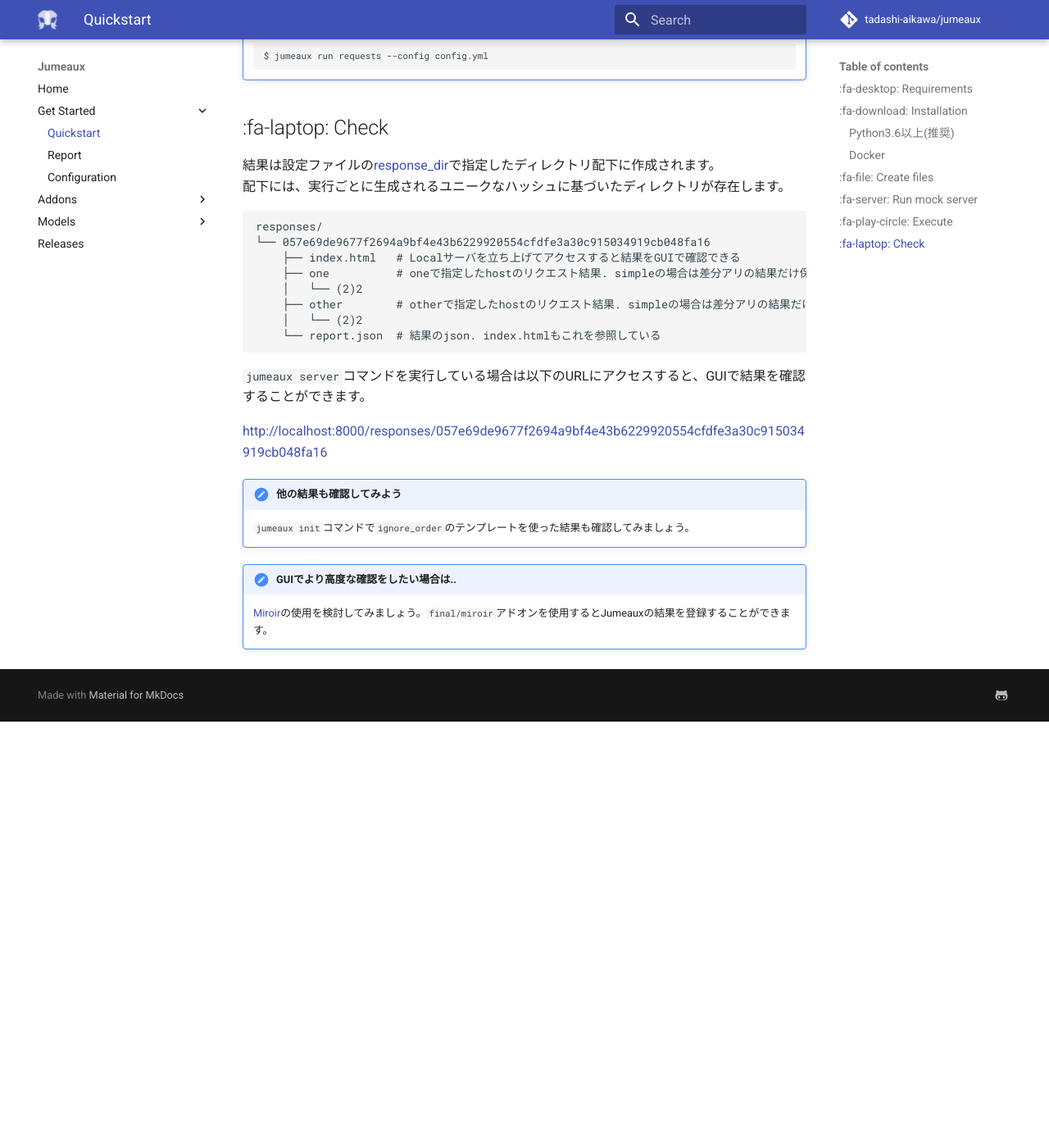
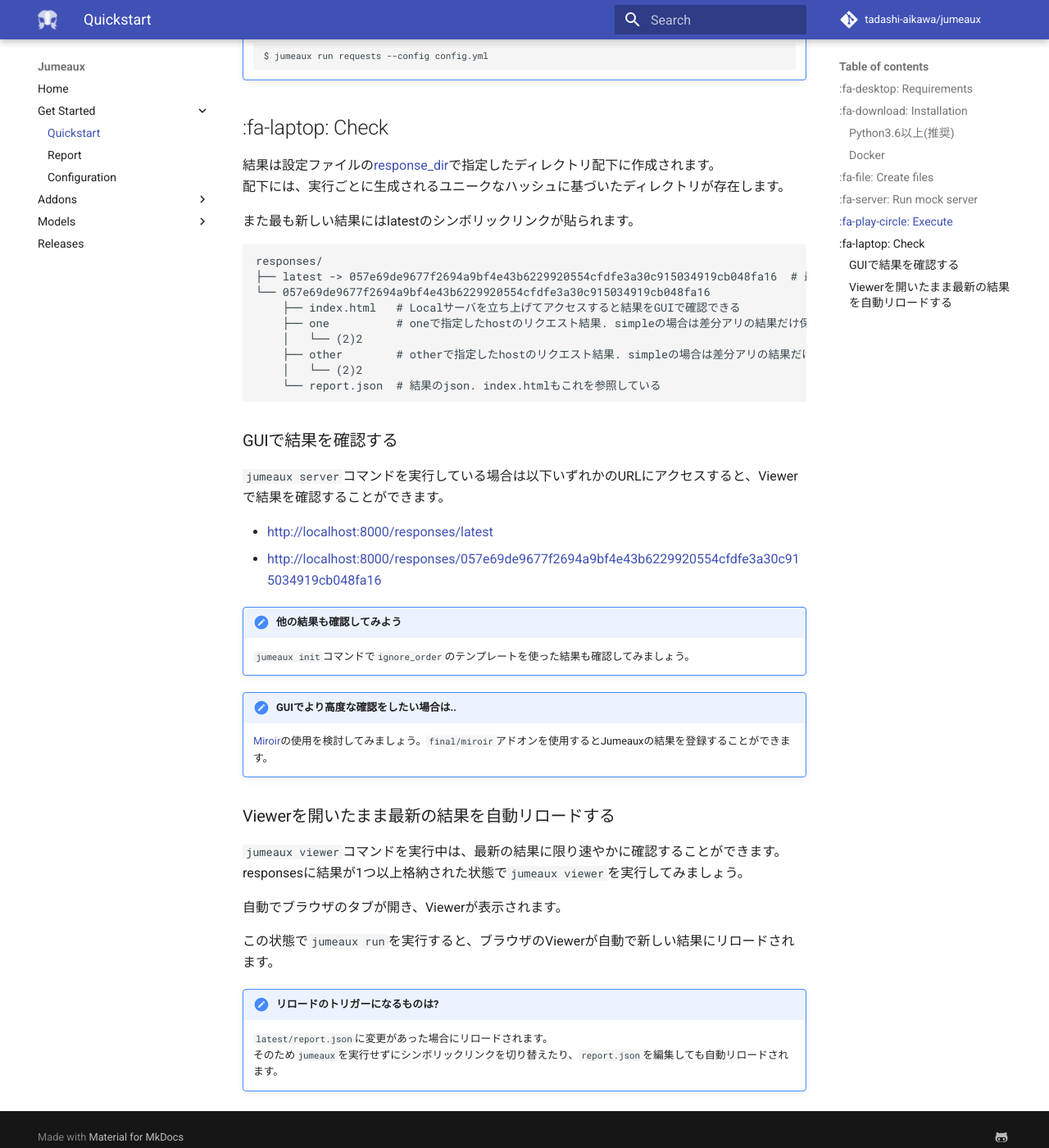
Before and after one commit to tadashi-aikawa/jumeaux, an MkDocs documentation site: the page built from mkdocs/ja/getstarted/quickstart.md, in a window 1280 px wide and 1400 px high, scrolled down 2084 px. Shown: the whole window at 82% size. Built offline with MkDocs 1.6.1 and Material for MkDocs 9.7.7, drawn with Linux system fonts in a browser that asks for light colours; nearby versions of some CDN libraries; comment, search, counter and statistics services are not loaded; old or Windows-style settings are respelled for this version of MkDocs; before the commit the page ends 2964 px from its top, so only the background shows below that.

Commit message:
:memo: Update quickstart

````diff
--- a/mkdocs/ja/getstarted/quickstart.md
+++ b/mkdocs/ja/getstarted/quickstart.md
@@ -102,8 +102,11 @@
 結果は設定ファイルの[response_dir]で指定したディレクトリ配下に作成されます。
 配下には、実行ごとに生成されるユニークなハッシュに基づいたディレクトリが存在します。
 
+また最も新しい結果にはlatestのシンボリックリンクが貼られます。
+
 ```
 responses/
+├── latest -> 057e69de9677f2694a9bf4e43b6229920554cfdfe3a30c915034919cb048fa16  # 最新の結果へのシンボリックリンク
 └── 057e69de9677f2694a9bf4e43b6229920554cfdfe3a30c915034919cb048fa16
     ├── index.html   # Localサーバを立ち上げてアクセスすると結果をGUIで確認できる
     ├── one          # oneで指定したhostのリクエスト結果. simpleの場合は差分アリの結果だけ保存している
@@ -113,9 +116,13 @@
     └── report.json  # 結果のjson. index.htmlもこれを参照している
 ```
 
-`jumeaux server`コマンドを実行している場合は以下のURLにアクセスすると、GUIで結果を確認することができます。
 
-http://localhost:8000/responses/057e69de9677f2694a9bf4e43b6229920554cfdfe3a30c915034919cb048fa16
+### GUIで結果を確認する
+
+`jumeaux server`コマンドを実行している場合は以下いずれかのURLにアクセスすると、Viewerで結果を確認することができます。
+
+* http://localhost:8000/responses/latest
+* http://localhost:8000/responses/057e69de9677f2694a9bf4e43b6229920554cfdfe3a30c915034919cb048fa16
 
 !!! hint "他の結果も確認してみよう"
 
@@ -125,5 +132,21 @@
 
     [Miroir]の使用を検討してみましょう。`final/miroir`アドオンを使用するとJumeauxの結果を登録することができます。
 
+
 [response_dir]: https://tadashi-aikawa.github.io/jumeaux/ja/getstarted/configuration/#outputsummary
 [miroir]: https://github.com/tadashi-aikawa/miroir
+
+
+### Viewerを開いたまま最新の結果を自動リロードする
+
+`jumeaux viewer`コマンドを実行中は、最新の結果に限り速やかに確認することができます。
+responsesに結果が1つ以上格納された状態で`jumeaux viewer`を実行してみましょう。
+
+自動でブラウザのタブが開き、Viewerが表示されます。
+
+この状態で`jumeaux run`を実行すると、ブラウザのViewerが自動で新しい結果にリロードされます。
+
+!!! hint "リロードのトリガーになるものは?"
+
+    `latest/report.json`に変更があった場合にリロードされます。
+    そのため`jumeaux`を実行せずにシンボリックリンクを切り替えたり、`report.json`を編集しても自動リロードされます。
````
